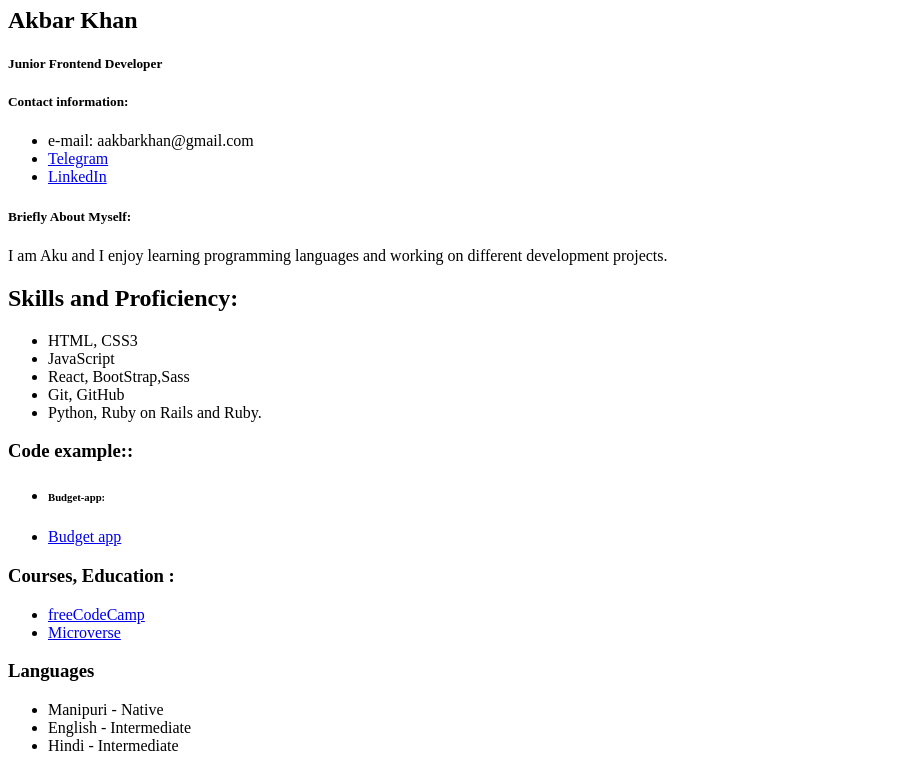
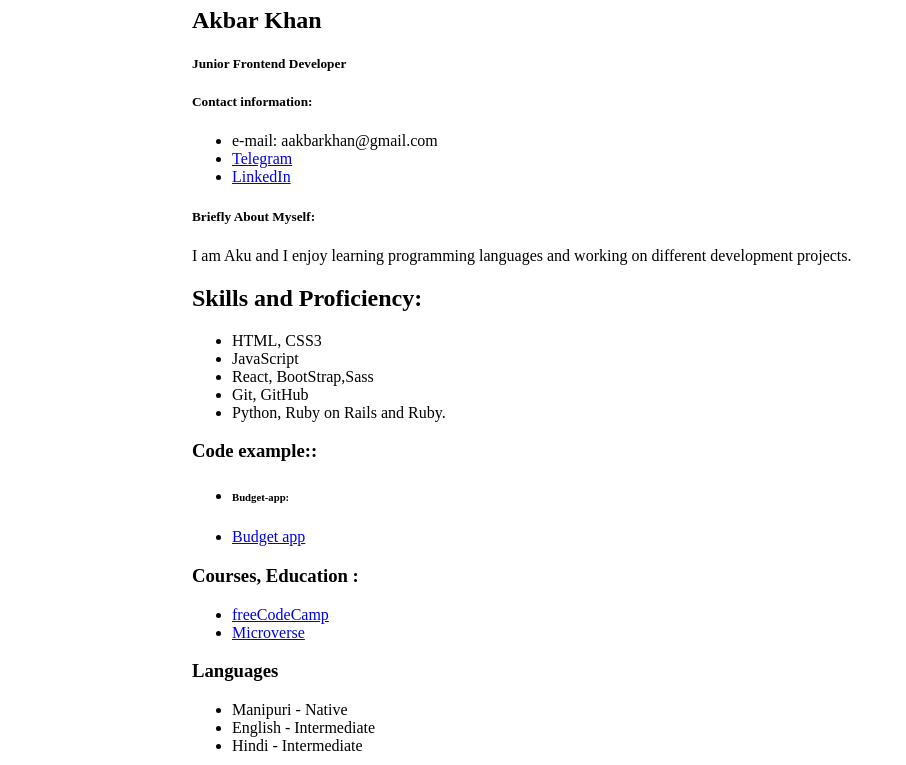
Before and after one commit to aakbarkhan/rsschool-cv, a plain HTML site: page index.html in a window 1280 px wide. Shown: the part 73-838 px from the top of the page, without its empty margins (0-906 px from the left). Drawn offline with Linux system fonts and the light colour scheme.

Commit message:
docs: update css

```diff
--- a/index.html
+++ b/index.html
@@ -4,6 +4,7 @@
     <meta charset="UTF-8">
     <meta http-equiv="X-UA-Compatible" content="IE=edge">
     <meta name="viewport" content="width=device-width, initial-scale=1.0">
+    <link rel="stylesheet" href="style.css">
     <title>rsschool-cv</title>
 </head>
 <body>
--- a/style.css
+++ b/style.css
@@ -1,3 +1,3 @@
 body{
-    margin: 0 auto;
+    margin: 0 15%;
 }
```
